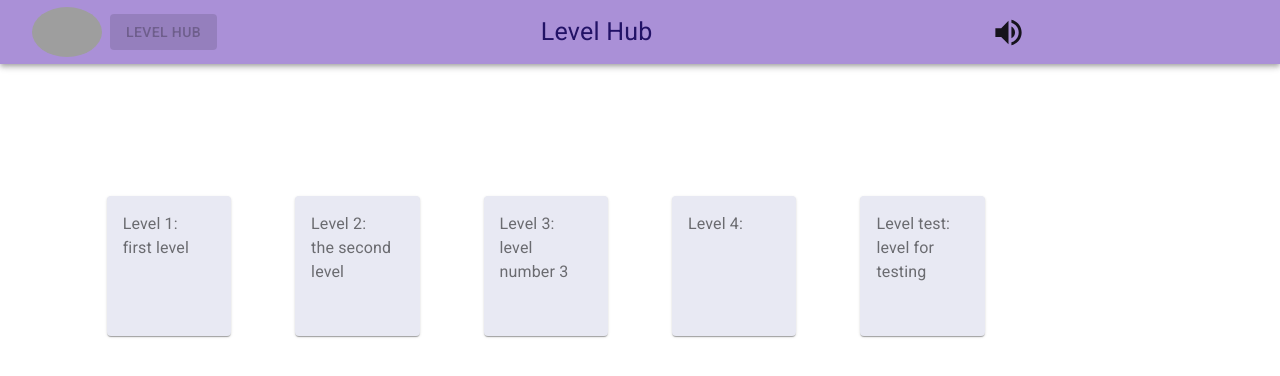
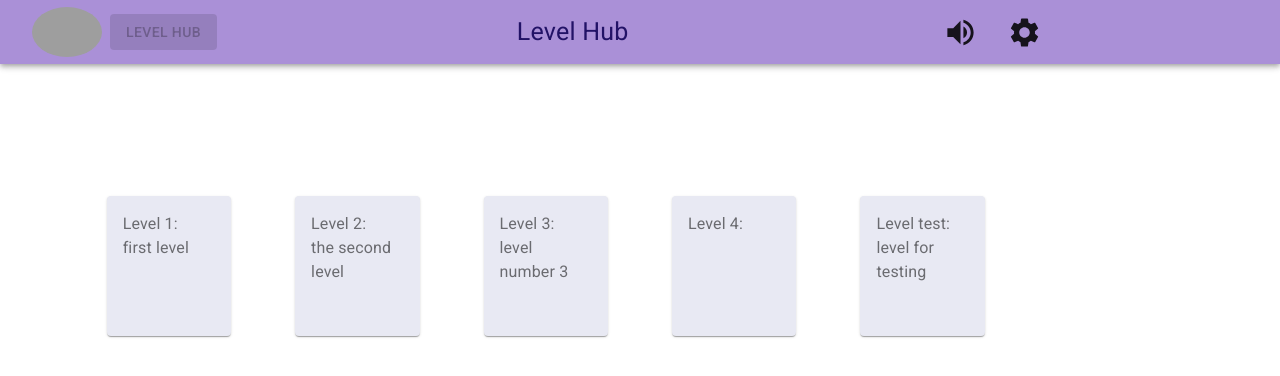
Before and after one commit to ParableWorks/music-app, a React app: page /levelhub in a window 1280 px wide. Shown: the top 376 px of the page. Built offline with nearby package versions, Linux system fonts and the light colour scheme; grey boxes are pictures that could not be loaded; what soundfont-player would draw is missing.

Commit message:
Setting sidebar works but won't toggle

```diff
--- a/src/Pages/UniversalComponents/NavBar.jsx
+++ b/src/Pages/UniversalComponents/NavBar.jsx
@@ -78,9 +78,11 @@ const NavBar = ({ levelTitle, disableHub }) => {
     setValue(newValue);
   };
 
-  const toggleDrawer = (opens) => {
-    setSettings(opens);
+  const toggleDrawer = (status) => {
+    // setSettings(status);
+    // settings.setState(status);
   };
+  console.log({ settings });
 
   return (
     <div className={classes.root}>
@@ -137,13 +139,14 @@ const NavBar = ({ levelTitle, disableHub }) => {
             </Box>
           </Popover>
 
-          {/* <Button onClick={toggleDrawer(true)} align="right">
+          <Button onClick={toggleDrawer(true)} align="right">
             <SettingsIcon fontSize="large" />
-          </Button> */}
+          </Button>
 
-          {/* <Drawer anchor="right" open={settings} onClose={toggleDrawer(false)}>
+          <Drawer anchor="right" open={settings} onClose={toggleDrawer(false)}>
             hello
-          </Drawer> */}
+            {/* https://github.com/mui-org/material-ui/blob/master/docs/src/pages/components/drawers/TemporaryDrawer.js */}
+          </Drawer>
         </Toolbar>
 
         {/* <Button
```
